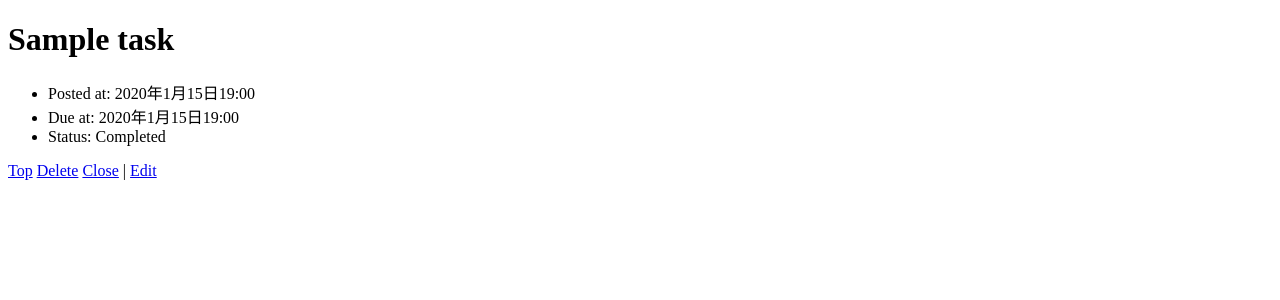
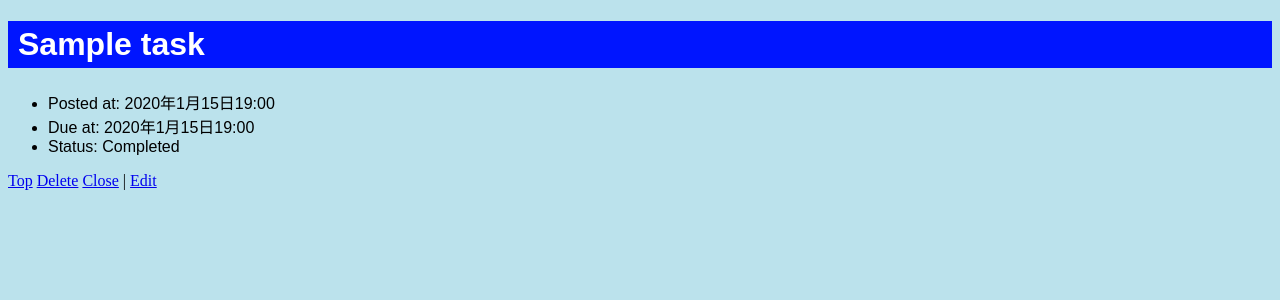
Before and after one commit to s1f10220242/django-test-exxercise, a Django app: page /1/ in a window 1280 px wide. Shown: the top 300 px of the page. Run offline with Django 5.2, Linux system fonts and the light colour scheme; tables that the repository leaves empty hold one stand-in row (values such as "Sample post").

Commit message:
detail.cssの作成

```diff
--- /dev/null
+++ b/todo/static/css/detail.css
@@ -0,0 +1,26 @@
+h1 {
+    color: rgb(255, 255, 255);
+    background-color:rgb(0, 21, 255);
+    padding : 5px 10px 5px 10px;
+    font-family: sans-serif;
+}
+
+h2 {
+    margin : 10px;
+    color: rgb(255, 255, 255);
+    background-color: rgb(0, 21, 255);
+    padding : 5px 10px 5px 10px;
+    font-family: sans-serif;
+}
+
+body {
+    background-color: rgb(187, 226, 236);
+}
+
+p {
+    font-family: sans-serif;
+}
+
+ul {
+    font-family: sans-serif;
+}
--- a/todo/templates/todo/detail.html
+++ b/todo/templates/todo/detail.html
@@ -3,6 +3,7 @@
 <html lang="ja">
 
   <head>
+    <link rel="stylesheet" href="{% static 'css/detail.css' %}">
     <title>To Do Application</title>
     <meta charset="UTF-8">
     <meta name="author" content="INIAD">
--- /dev/null
+++ b/ven/pyvenv.cfg
@@ -0,0 +1,3 @@
+home = /usr/bin
+include-system-site-packages = false
+version = 3.10.12
```
Also changed, not shown: 11 other files.
